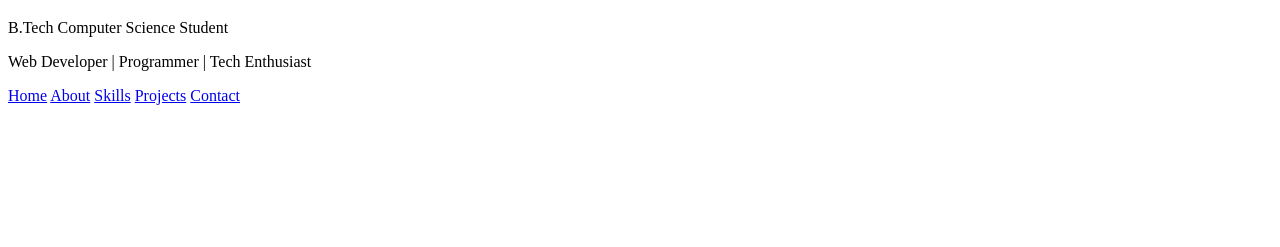
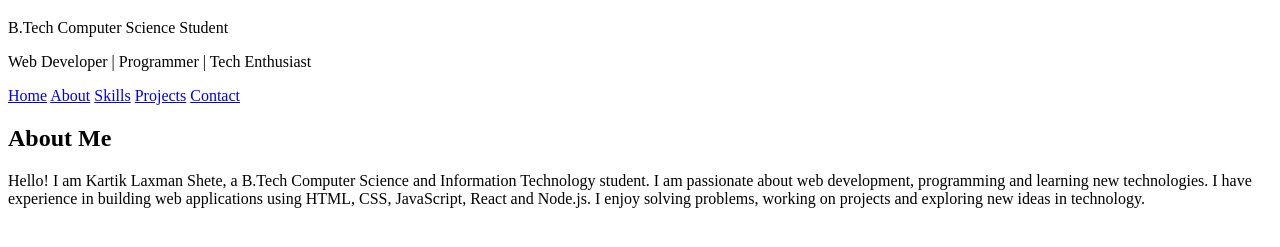
Before and after one commit to kartikshete/Github-practical-test, a plain HTML site: page index.html in a window 1280 px wide. Shown: the part 61-308 px from the top of the page. Drawn offline with Linux system fonts and the light colour scheme.

Commit message:
Add about me section to portfolio

```diff
--- a/index.html
+++ b/index.html
@@ -19,6 +19,23 @@
     <a href="#projects">Projects</a>
     <a href="#contact">Contact</a>
 </nav>
+<section id="about">
+    <h2>About Me</h2>
+
+    <p>
+        Hello! I am Kartik Laxman Shete, a B.Tech Computer Science
+        and Information Technology student.
+
+        I am passionate about web development, programming and
+        learning new technologies.
+
+        I have experience in building web applications using
+        HTML, CSS, JavaScript, React and Node.js.
+
+        I enjoy solving problems, working on projects and
+        exploring new ideas in technology.
+    </p>
+</section>
 
 </body>
 </html>
```
